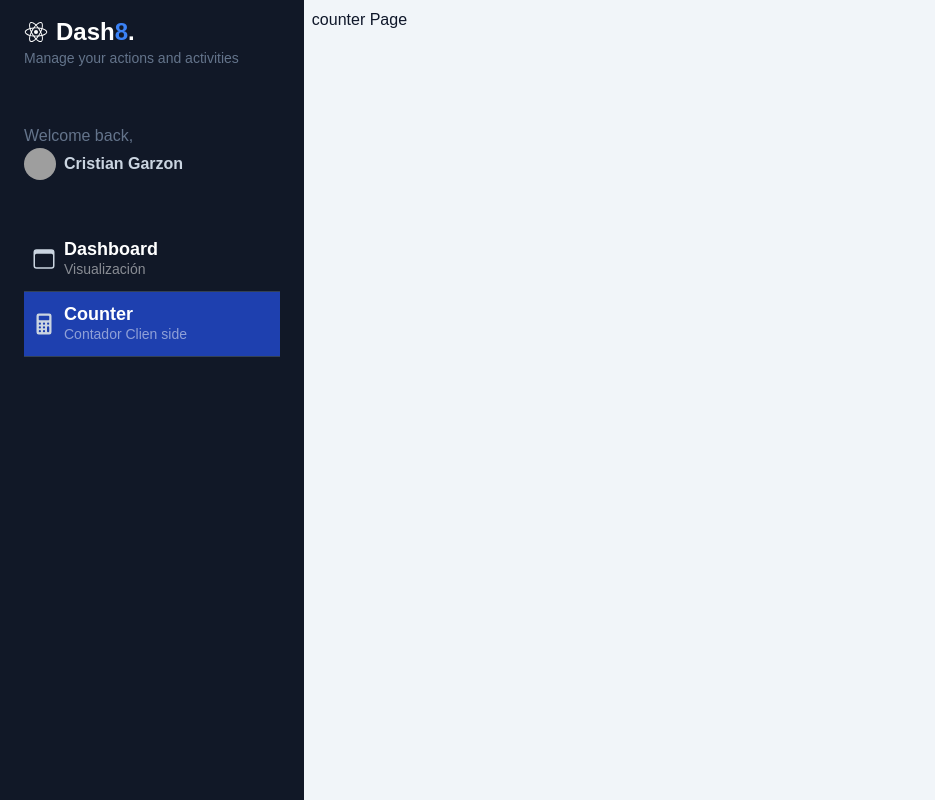
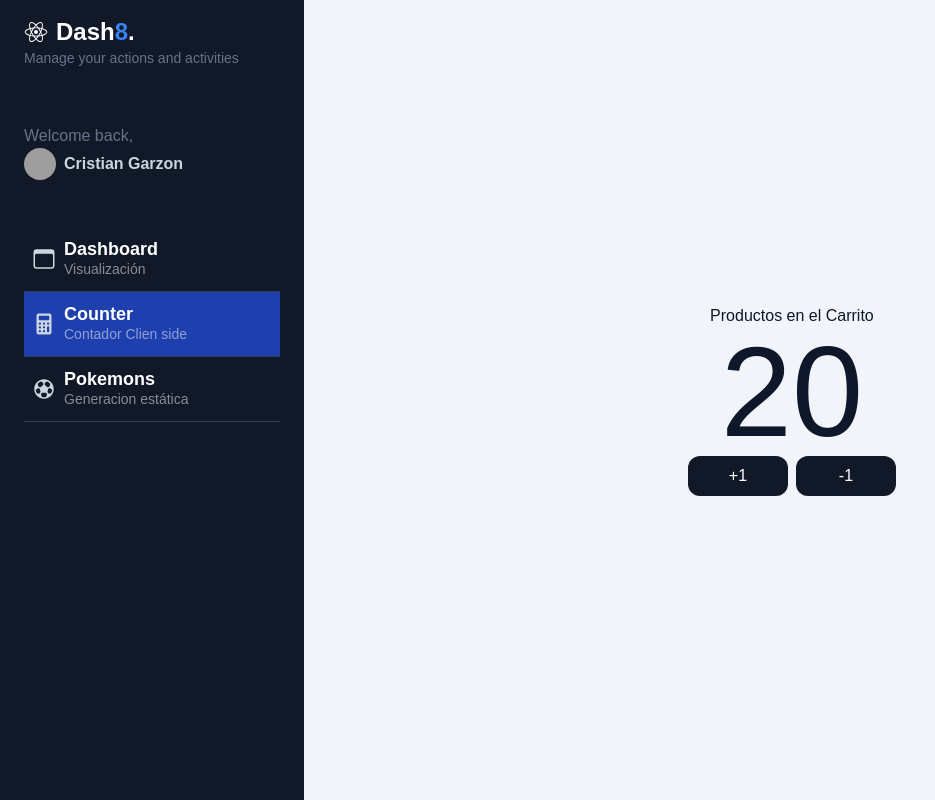
Before and after one commit to cristiangar14/next13Dashboard, a Next.js app: page /dashboard/counter in a window 1280 px wide. Shown: the whole page, without its empty margins (0-935 px from the left). Built offline with nearby package versions, Linux system fonts and the light colour scheme; grey boxes are pictures that could not be loaded.

Commit message:
feat(add): hasta las cards estaticas

```diff
--- a/src/app/components/Sidebar.tsx
+++ b/src/app/components/Sidebar.tsx
@@ -1,5 +1,5 @@
 import Image from "next/image"
-import { IoBrowsersOutline, IoCalculator, IoLogoReact } from "react-icons/io5"
+import { IoBrowsersOutline, IoCalculator, IoFootball, IoLogoReact } from "react-icons/io5"
 import { SidebarMenuItem } from "./SidebarMenuItem"
 
 const menuItems = [
@@ -14,6 +14,12 @@ const menuItems = [
     icon: <IoCalculator size={24}/>,
     title: 'Counter',
     subtitle: 'Contador Clien side'
+  },
+  {
+    path: '/dashboard/pokemons',
+    icon: <IoFootball size={24}/>,
+    title: 'Pokemons',
+    subtitle: 'Generacion estática'
   }
 ]
 
@@ -22,7 +28,7 @@ export const Sidebar = () => {
     <div
       id="menu"
       style={{width: '400px'}}
-      className="bg-gray-900 min-h-screen z-10 text-slate-300 w-64 left-0 h-screen overflow-y-scroll">
+      className="bg-gray-900 min-h-screen z-10 text-slate-300 w-64 left-0 overflow-y-scroll">
 
       <div id="logo" className="my-4 px-6">
         <h1 className="flex items-center text-lg md:text-2xl font-bold text-white">
--- a/src/app/components/SidebarMenuItem.tsx
+++ b/src/app/components/SidebarMenuItem.tsx
@@ -24,9 +24,6 @@ export const SidebarMenuItem = ({
         ${isActive ? 'bg-blue-800' : ''}
       `}>
       <div>
-          {/* <svg xmlns="http://www.w3.org/2000/svg" fill="none" viewBox="0 0 24 24" strokeWidth="1.5" stroke="currentColor" className="w-6 h-6 text-white">
-              <path strokeLinecap="round" strokeLinejoin="round" d="M3.75 6A2.25 2.25 0 016 3.75h2.25A2.25 2.25 0 0110.5 6v2.25a2.25 2.25 0 01-2.25 2.25H6a2.25 2.25 0 01-2.25-2.25V6zM3.75 15.75A2.25 2.25 0 016 13.5h2.25a2.25 2.25 0 012.25 2.25V18a2.25 2.25 0 01-2.25 2.25H6A2.25 2.25 0 013.75 18v-2.25zM13.5 6a2.25 2.25 0 012.25-2.25H18A2.25 2.25 0 0120.25 6v2.25A2.25 2.25 0 0118 10.5h-2.25a2.25 2.25 0 01-2.25-2.25V6zM13.5 15.75a2.25 2.25 0 012.25-2.25H18a2.25 2.25 0 012.25 2.25V18A2.25 2.25 0 0118 20.25h-2.25A2.25 2.25 0 0113.5 18v-2.25z" />
-            </svg> */}
           {icon}
       </div>
       <div className="flex flex-col">
--- a/src/app/dashboard/counter/page.tsx
+++ b/src/app/dashboard/counter/page.tsx
@@ -1,8 +1,18 @@
+import { CartCounter } from "@/app/shopping-cart";
+import { Metadata } from "next";
+
+export const metadata: Metadata = {
+  title: 'Shopping cart',
+  description: 'Description Counter'
+}
 
 export default function CounterPage() {
+
+
   return (
-    <div>
-      <h1>counter Page</h1>
+    <div className="flex flex-col items-center justify-center w-full h-full">
+      <span>Productos en el Carrito</span>
+      <CartCounter value={20} />
     </div>
   );
 }
--- /dev/null
+++ b/src/app/dashboard/pokemons/page.tsx
@@ -0,0 +1,24 @@
+import { PokemonGrid, PokemonsResponse, SimplePokemon } from "@/app/pokemons";
+
+const getPokemons = async(limit = 20, offset= 0): Promise<SimplePokemon[]> => {
+  const data: PokemonsResponse = await fetch(`https://pokeapi.co/api/v2/pokemon?limit=${limit}&offset=${offset}`)
+  .then( res => res.json());
+
+  const pokemons:SimplePokemon[] = data.results.map( pokemon => ({
+    id: pokemon.url.split('/').at(-2)!,
+    name: pokemon.name
+  }))
+
+  return pokemons;
+}
+
+export default async function  PokemonsPage() {
+  const pokemons: SimplePokemon[] = await getPokemons(151);
+
+  return (
+    <div className="flex flex-col">
+      <span className="text-5xl my-2">Listado de Pokemons <small>estático</small></span>
+      <PokemonGrid pokemons={ pokemons } />
+    </div>
+  );
+}
--- /dev/null
+++ b/src/app/pokemons/components/PokemonCard.tsx
@@ -0,0 +1,49 @@
+import Link from "next/link";
+import { SimplePokemon } from "../interfaces/simple-pokemon";
+import Image from "next/image";
+import { IoHeartOutline } from "react-icons/io5";
+
+interface props {
+  pokemon: SimplePokemon
+}
+
+export const PokemonCard = ({pokemon}: props) => {
+  const { id, name } = pokemon;
+  return (
+    <div className="mx-auto right-0 mt-2 w-60">
+      <div className="bg-white rounded overflow-hidden shadow-lg">
+        <div className="flex flex-col items-center justify-center text-center p-6 bg-gray-800 border-b">
+
+        <Image
+          key={pokemon.id}
+          src={`https://raw.githubusercontent.com/PokeAPI/sprites/master/sprites/pokemon/other/dream-world/${id}.svg`}
+          alt={pokemon.name}
+          width={100}
+          height={100}
+          priority={false}
+        />
+          <p className="pt-2 text-lg font-semibold text-gray-50 capitalize">{ name }</p>
+          <div className="mt-5">
+            <Link href={`dashboard/pokemon/${ id }`} className="border rounded-full py-2 px-4 text-xs font-semibold text-gray-100">
+              Más información
+            </Link>
+          </div>
+        </div>
+        <div className="border-b">
+          <Link href="/dashboard/main" className="px-4 py-2 hover:bg-gray-100 flex items-center">
+            <div className="text-red-600">
+             <IoHeartOutline />
+            </div>
+            <div className="pl-3">
+              <p className="text-sm font-medium text-gray-800 leading-none">
+                No es favorito
+              </p>
+              <p className="text-xs text-gray-500">View your campaigns</p>
+            </div>
+          </Link>
+
+        </div>
+      </div>
+    </div>
+  );
+};
--- /dev/null
+++ b/src/app/pokemons/components/PokemonGrid.tsx
@@ -0,0 +1,16 @@
+import { SimplePokemon } from "../interfaces/simple-pokemon"
+import { PokemonCard } from "./PokemonCard"
+
+interface props {
+  pokemons: SimplePokemon []
+}
+
+export const PokemonGrid = ({ pokemons }: props) => {
+  return (
+    <div className="flex flex-wrap gap-10 items-center justify-center">
+        { pokemons.map( pokemon => {
+          return <PokemonCard key={pokemon.id} pokemon={pokemon}/>
+        })}
+      </div>
+  )
+}
--- /dev/null
+++ b/src/app/pokemons/index.ts
@@ -0,0 +1,5 @@
+export type { PokemonsResponse } from './interfaces/pokemons-response';
+export type { SimplePokemon } from './interfaces/simple-pokemon';
+
+export { PokemonGrid } from './components/PokemonGrid';
+export {} from './components/PokemonCard';
--- /dev/null
+++ b/src/app/pokemons/interfaces/pokemons-response.ts
@@ -0,0 +1,11 @@
+export interface PokemonsResponse {
+  count:    number;
+  next:     string;
+  previous: null;
+  results:  Result[];
+}
+
+export interface Result {
+  name: string;
+  url:  string;
+}
--- /dev/null
+++ b/src/app/pokemons/interfaces/simple-pokemon.ts
@@ -0,0 +1,4 @@
+export interface SimplePokemon {
+  id: string;
+  name: string
+}
--- /dev/null
+++ b/src/app/shopping-cart/components/CartCounter.tsx
@@ -0,0 +1,31 @@
+'use client'
+import { useState } from "react";
+interface props {
+  value: number;
+}
+export const CartCounter = ({ value = 0 }: props) => {
+  const [count, setCount] = useState(value);
+
+  const handleCount = (type: string) => {
+    if (type === 'substrac' && count > 0) {
+      setCount(count - 1);
+    }
+
+    if (type === 'sum') {
+      setCount(count + 1);
+    }
+  }
+  return (
+    <>
+    <span className="text-9xl">{count}</span>
+      <div className="flex">
+        <button
+         onClick={() => handleCount('sum')}
+        className="flex items-center justify-center p-2 rounded-xl bg-gray-900 text-white hover:bg-gray-600 transition-all w-[100px] mr-2">+1</button>
+        <button
+          onClick={() => handleCount('substrac')}
+        className="flex items-center justify-center p-2 rounded-xl bg-gray-900 text-white hover:bg-gray-600 transition-all w-[100px] ">-1</button>
+      </div>
+    </>
+  )
+}
--- /dev/null
+++ b/src/app/shopping-cart/index.ts
@@ -0,0 +1 @@
+export { CartCounter } from './components/CartCounter';
```
